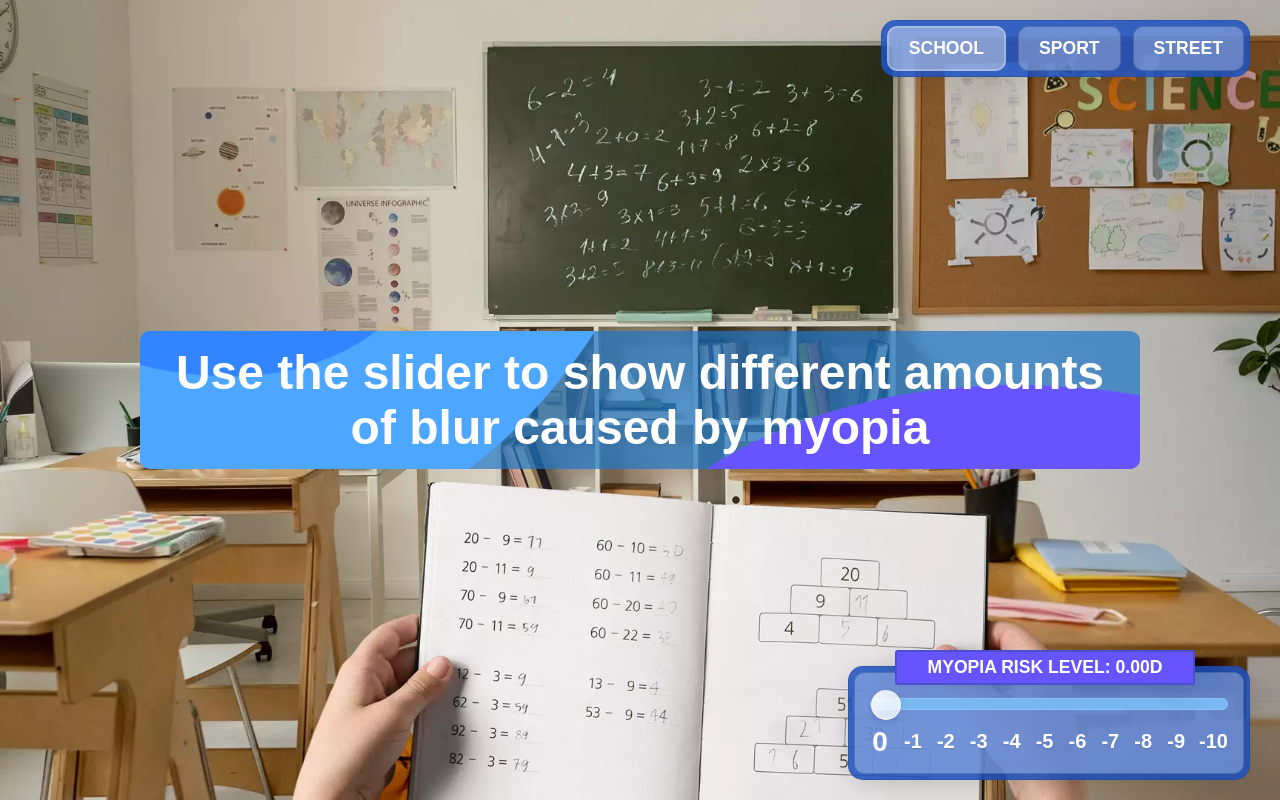
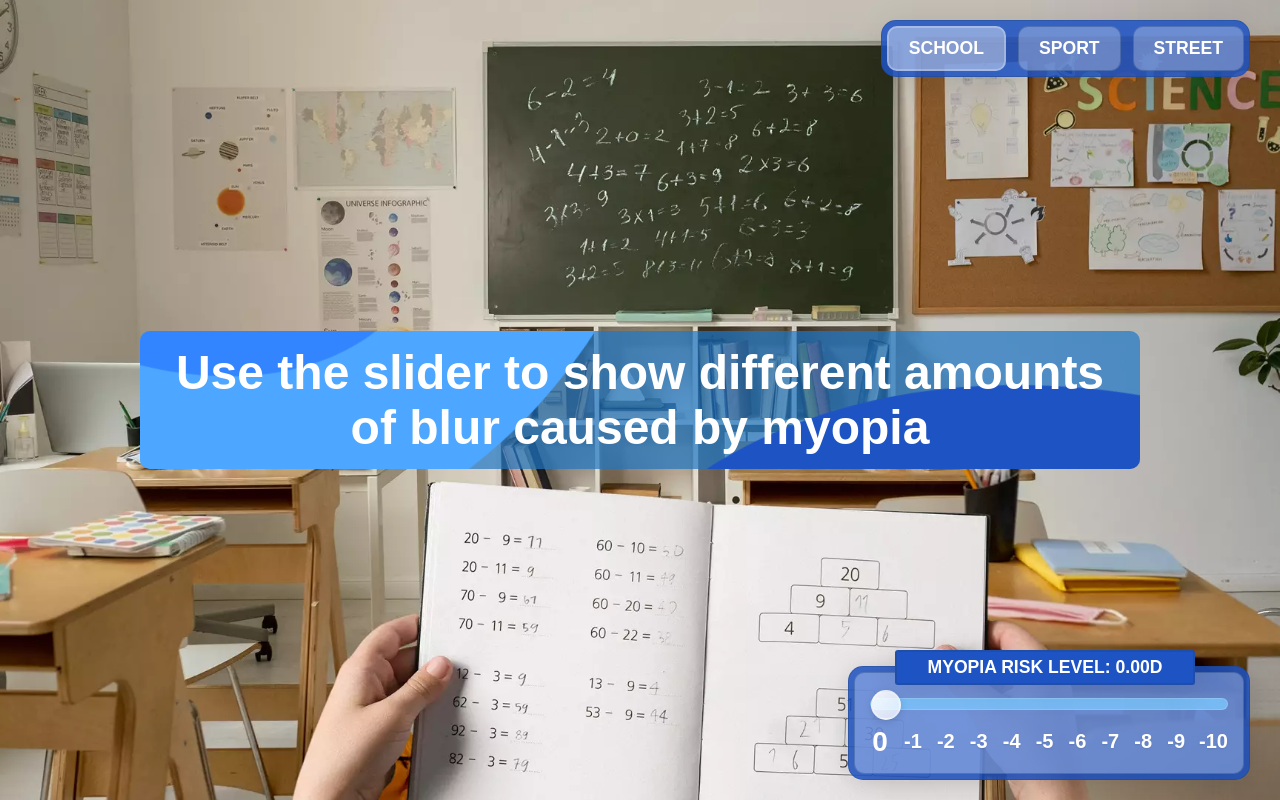
Before and after one commit to Sim0n-sk8/visionSimulator, a Next.js app: page / in a window 1280 px wide. Built offline with nearby package versions, Linux system fonts and the light colour scheme.

Commit message:
no purple

```diff
--- a/app/roots.css
+++ b/app/roots.css
@@ -33,7 +33,7 @@
 /* Shades that pop but stay in the blue/cyan/purple family */
 --ani1: #4da6ff !important; /* vivid cyan-blue */
 --ani2: #3385ff !important; /* deeper cyan */
---ani3: #6655ff !important; /* medium purple-blue */
+--ani3: rgb(30, 83, 196) !important; /* medium purple-blue */
 --ani4: #66e0ff !important; /* bright light aqua */
 
 
```
